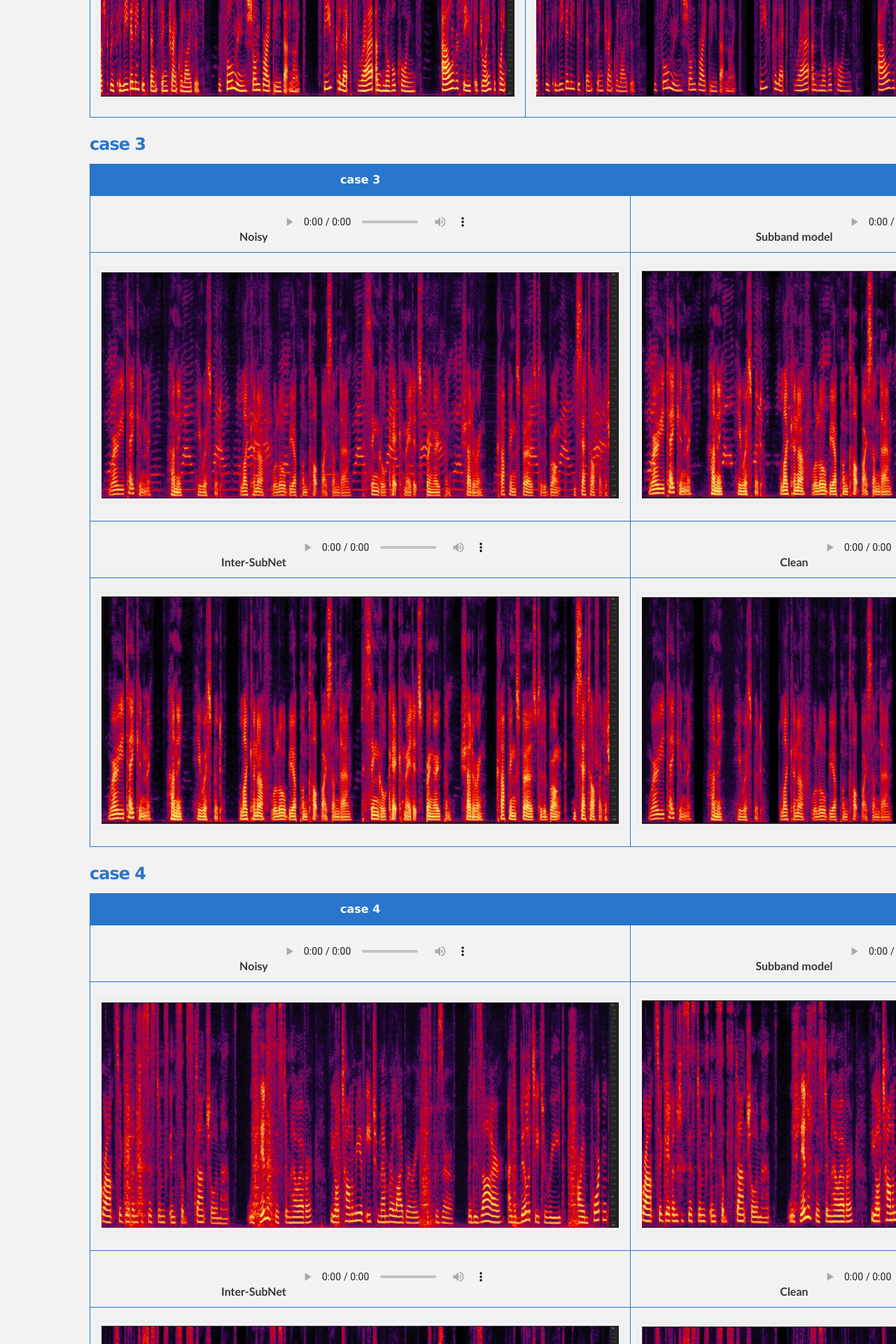
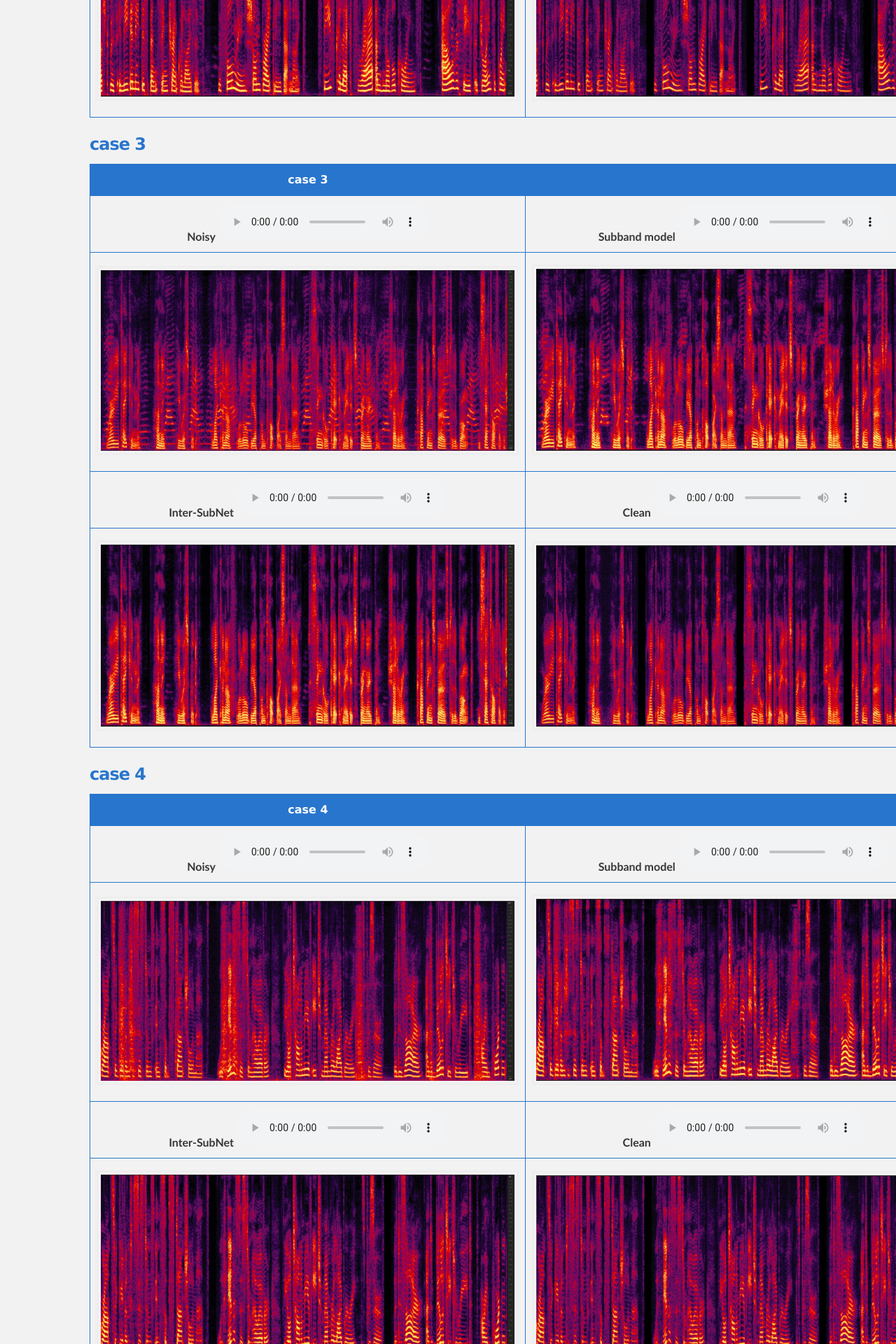
Before and after one commit to RookieJunChen/Inter-SubNet_demo, a Jekyll site: the page built from index.md, in a window 1280 px wide. Shown: the part 2483-4403 px from the top of the page at 70% size. Built offline with Jekyll 4.4.1, drawn with Linux system fonts in a browser that asks for light colours; our own code applies the rules of GitHub Pages for plain Markdown files.

Commit message:
debug address 2

```diff
--- a/index.md
+++ b/index.md
@@ -37,9 +37,9 @@
 |                          **case 3**                          |                                                              |
 | :----------------------------------------------------------: | :----------------------------------------------------------: |
 | **Noisy**  <audio controls><source src="./data/no_reverb/example38/noisy.wav" type="audio/wav">Your browser does not support the audio element.</audio> | **Subband model**   <audio controls><source src="./data/no_reverb/example38/Subband_model.wav" type="audio/wav">Your browser does not support the audio element.</audio> |
-| ![flowtron_0.0](./data/no_reverb/example38/noisy.jpg?lastModify=1659000255) | ![flowtron_0.0](./data/no_reverb/example38/Subband_model.jpg?lastModify=1659000255) |
+| <img src="./data/no_reverb/example38/noisy.jpg" alt="flowtron_0.0" style="zoom: 80%;" /> | <img src="./data/no_reverb/example38/Subband_model.jpg" alt="flowtron_0.0" style="zoom: 80%;" /> |
 | **Inter-SubNet**  <audio controls><source src="./data/no_reverb/example38/Inter_SubNet.wav" type="audio/wav">Your browser does not support the audio element.</audio> | **Clean**  <audio controls><source src="./data/no_reverb/example38/clean.wav" type="audio/wav">Your browser does not support the audio element.</audio> |
-| ![flowtron_0.0](./data/no_reverb/example38/Inter_SubNet.jpg?lastModify=1659000255) | ![flowtron_0.0](./data/no_reverb/example38/clean.jpg?lastModify=1659000255) |
+| <img src="./data/no_reverb/example38/Inter_SubNet.jpg" alt="flowtron_0.0" style="zoom: 80%;" /> | <img src="./data/no_reverb/example38/clean.jpg" alt="flowtron_0.0" style="zoom: 80%;" /> |
 
 
 
@@ -48,9 +48,9 @@
 |                          **case 4**                          |                                                              |
 | :----------------------------------------------------------: | :----------------------------------------------------------: |
 | **Noisy**  <audio controls><source src="./data/no_reverb/example213/noisy.wav" type="audio/wav">Your browser does not support the audio element.</audio> | **Subband model**   <audio controls><source src="./data/no_reverb/example213/Subband_model.wav" type="audio/wav">Your browser does not support the audio element.</audio> |
-| ![flowtron_0.0](./data/no_reverb/example213/noisy.jpg?lastModify=1659000482) | ![flowtron_0.0](./data/no_reverb/example213/Subband_model.jpg?lastModify=1659000482) |
+| <img src="./data/no_reverb/example213/noisy.jpg" alt="flowtron_0.0" style="zoom: 80%;" /> | <img src="./data/no_reverb/example213/Subband_model.jpg" alt="flowtron_0.0" style="zoom: 80%;" /> |
 | **Inter-SubNet**  <audio controls><source src="./data/no_reverb/example213/Inter_SubNet.wav" type="audio/wav">Your browser does not support the audio element.</audio> | **Clean**  <audio controls><source src="./data/no_reverb/example213/clean.wav" type="audio/wav">Your browser does not support the audio element.</audio> |
-| ![flowtron_0.0](./data/no_reverb/example213/Inter_SubNet.jpg?lastModify=1659000482) | ![flowtron_0.0](./data/no_reverb/example213/clean.jpg?lastModify=1659000482) |
+| <img src="./data/no_reverb/example213/Inter_SubNet.jpg" alt="flowtron_0.0" style="zoom: 80%;" /> | <img src="./data/no_reverb/example213/clean.jpg" alt="flowtron_0.0" style="zoom: 80%;" /> |
 
 
 
@@ -87,9 +87,9 @@
 |                          **case 3**                          |                                                              |
 | :----------------------------------------------------------: | :----------------------------------------------------------: |
 | **Noisy**  <audio controls><source src="./data/with_reverb/example245/noisy.wav" type="audio/wav">Your browser does not support the audio element.</audio> | **Subband model**   <audio controls><source src="./data/with_reverb/example245/Subband_model.wav" type="audio/wav">Your browser does not support the audio element.</audio> |
-| ![flowtron_0.0](./data/with_reverb/example245/noisy.jpg?lastModify=1659000796) | ![flowtron_0.0](./data/with_reverb/example245/Subband_model.jpg?lastModify=1659000796) |
+| <img src="./data/with_reverb/example245/noisy.jpg" alt="flowtron_0.0" style="zoom: 80%;" /> | <img src="./data/with_reverb/example245/Subband_model.jpg" alt="flowtron_0.0" style="zoom: 80%;" /> |
 | **Inter-SubNet**  <audio controls><source src="./data/with_reverb/example245/Inter_SubNet.wav" type="audio/wav">Your browser does not support the audio element.</audio> | **Clean**  <audio controls><source src="./data/with_reverb/example245/clean.wav" type="audio/wav">Your browser does not support the audio element.</audio> |
-| ![flowtron_0.0](./data/with_reverb/example245/Inter_SubNet.jpg?lastModify=1659000796) | ![flowtron_0.0](./data/with_reverb/example245/clean.jpg?lastModify=1659000796) |
+| <img src="./data/with_reverb/example245/Inter_SubNet.jpg" alt="flowtron_0.0" style="zoom: 80%;" /> | <img src="./data/with_reverb/example245/clean.jpg" alt="flowtron_0.0" style="zoom: 80%;" /> |
 
 
 
@@ -98,6 +98,6 @@
 |                          **case 4**                          |                                                              |
 | :----------------------------------------------------------: | :----------------------------------------------------------: |
 | **Noisy**  <audio controls><source src="./data/with_reverb/example206/noisy.wav" type="audio/wav">Your browser does not support the audio element.</audio> | **Subband model**   <audio controls><source src="./data/with_reverb/example206/Subband_model.wav" type="audio/wav">Your browser does not support the audio element.</audio> |
-| ![flowtron_0.0](./data/with_reverb/example206/noisy.jpg?lastModify=1659000796?lastModify=1659000875) | ![flowtron_0.0](./data/with_reverb/example206/Subband_model.jpg?lastModify=1659000796?lastModify=1659000875) |
+| <img src="./data/with_reverb/example206/noisy.jpg" alt="flowtron_0.0" style="zoom: 80%;" /> | <img src="./data/with_reverb/example206/Subband_model.jpg" alt="flowtron_0.0" style="zoom: 80%;" /> |
 | **Inter-SubNet**  <audio controls><source src="./data/with_reverb/example206/Inter_SubNet.wav" type="audio/wav">Your browser does not support the audio element.</audio> | **Clean**  <audio controls><source src="./data/with_reverb/example206/clean.wav" type="audio/wav">Your browser does not support the audio element.</audio> |
-| ![flowtron_0.0](./data/with_reverb/example206/Inter_SubNet.jpg?lastModify=1659000796?lastModify=1659000875) | ![flowtron_0.0](./data/with_reverb/example206/clean.jpg?lastModify=1659000796?lastModify=1659000875) |
+| <img src="./data/with_reverb/example206/Inter_SubNet.jpg" alt="flowtron_0.0" style="zoom: 80%;" /> | <img src="./data/with_reverb/example206/clean.jpg" alt="flowtron_0.0" style="zoom: 80%;" /> |
```
